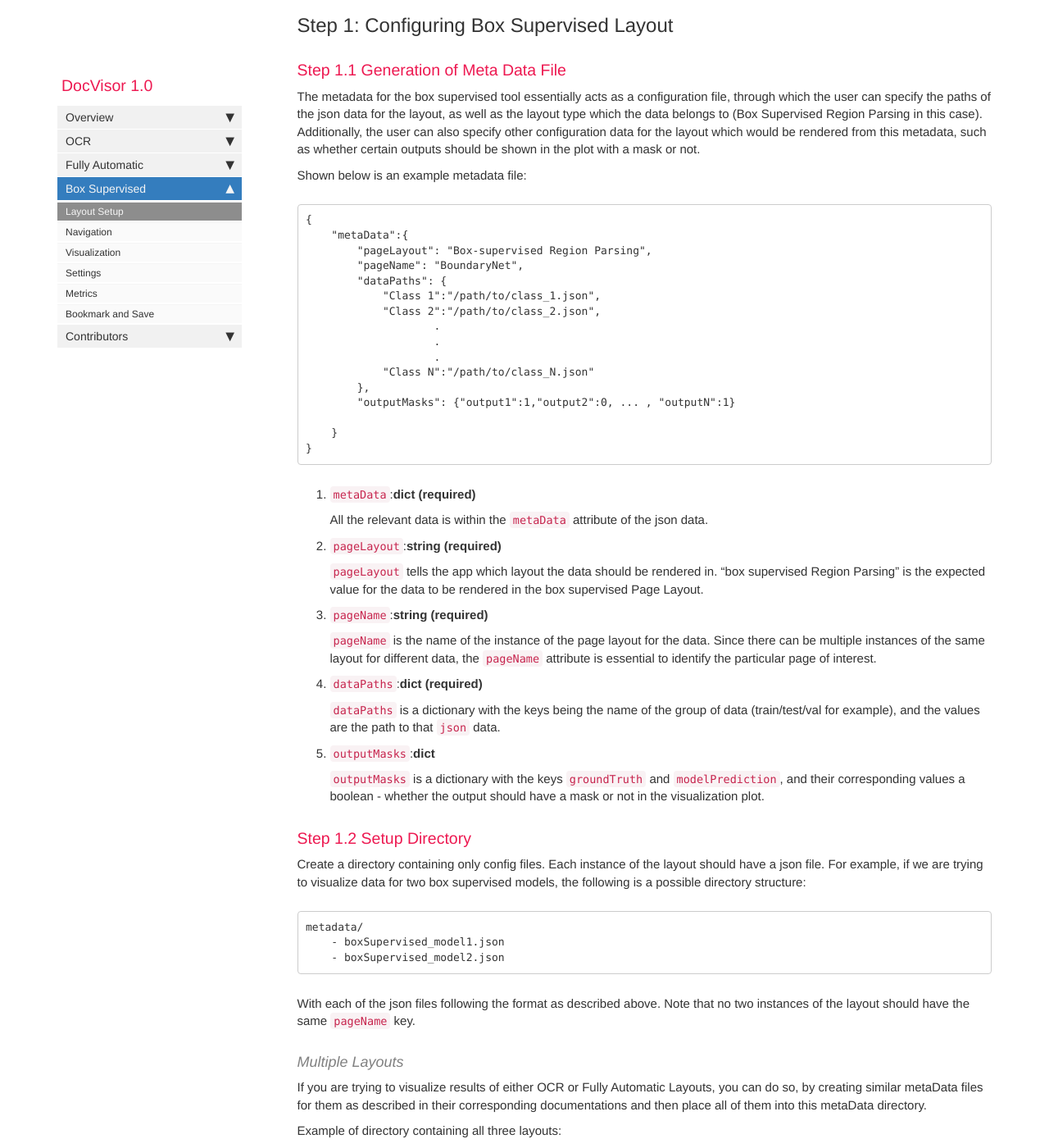
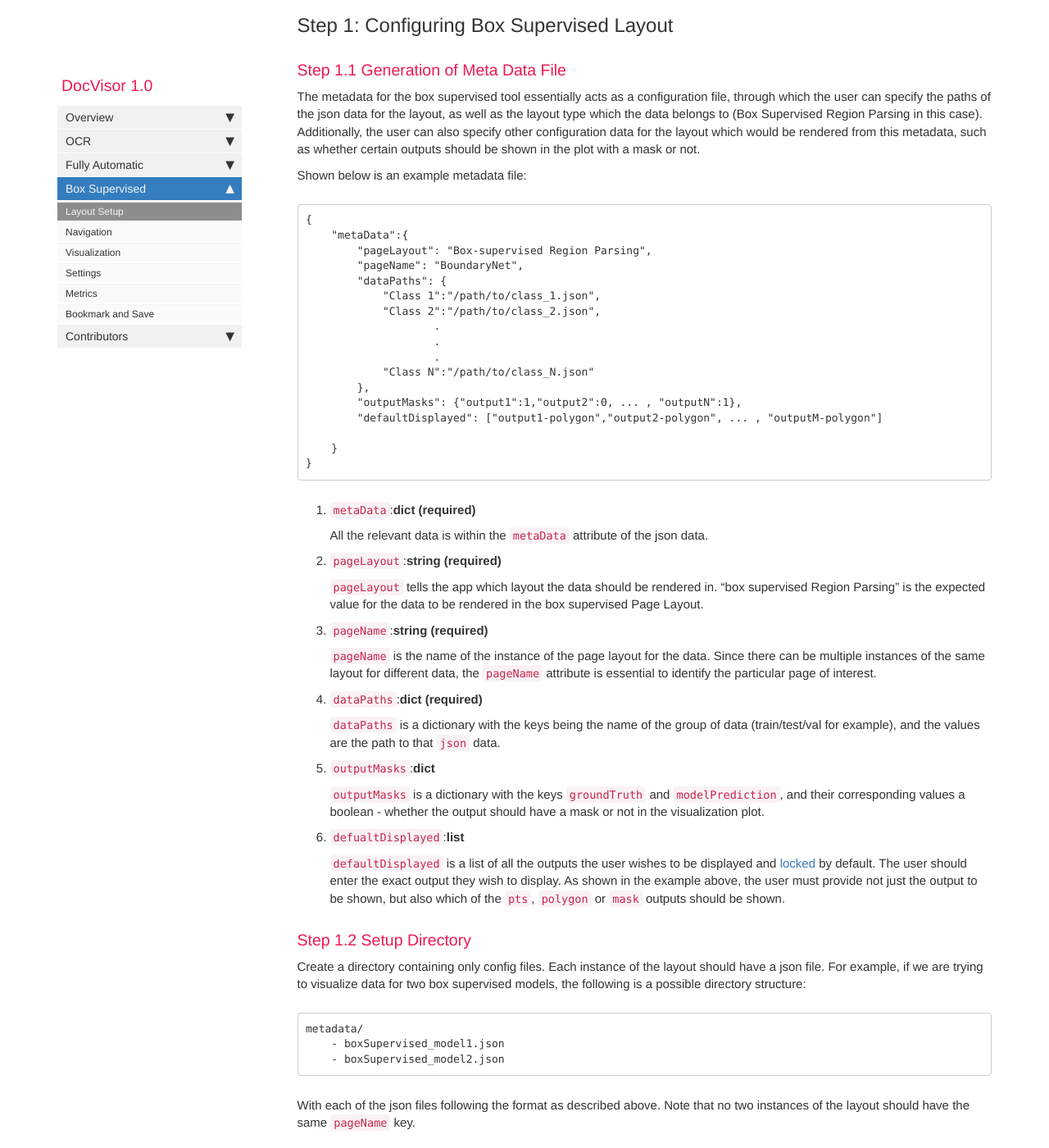
Before and after one commit to ihdia/docvisor, a Jekyll site: the page built from pages/boxSupervised/box_setup.md, in a window 1280 px wide and 1400 px high, scrolled down 479 px. Shown: the whole window at 82% size. Built offline with Jekyll 4.4.1, drawn with Linux system fonts in a browser that asks for light colours; comment, search, counter and statistics services are not loaded.

Commit message:
added documentation for default display options

```diff
--- a/pages/boxSupervised/box_setup.md
+++ b/pages/boxSupervised/box_setup.md
@@ -28,7 +28,8 @@ Shown below is an example metadata file:
                     .
             "Class N":"/path/to/class_N.json"
         },
-        "outputMasks": {"output1":1,"output2":0, ... , "outputN":1}
+        "outputMasks": {"output1":1,"output2":0, ... , "outputN":1},
+        "defaultDisplayed": ["output1-polygon","output2-polygon", ... , "outputM-polygon"]
 
     }
 }
@@ -53,6 +54,10 @@ Shown below is an example metadata file:
 5. `outputMasks`:**dict**
 
     `outputMasks` is a dictionary with the keys `groundTruth` and `modelPrediction`, and their corresponding values a boolean - whether the output should have a mask or not in the visualization plot.
+
+6. `defualtDisplayed`:**list**
+
+    `defaultDisplayed` is a list of all the outputs the user wishes to be displayed and [locked](box_settings.html#display-options) by default. The user should enter the exact output they wish to display. As shown in the example above, the user must provide not just the output to be shown, but also which of the `pts`, `polygon` or  `mask` outputs should be shown.
 
 ### Step 1.2 Setup Directory
 
```
Also changed, not shown: pages/fullyAutomatic/fa_setup.md (+6 -1 lines).
